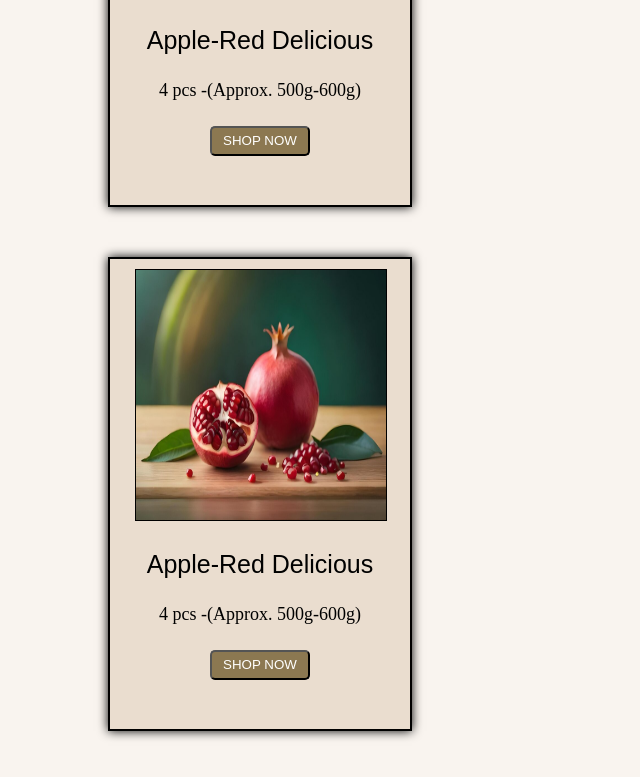
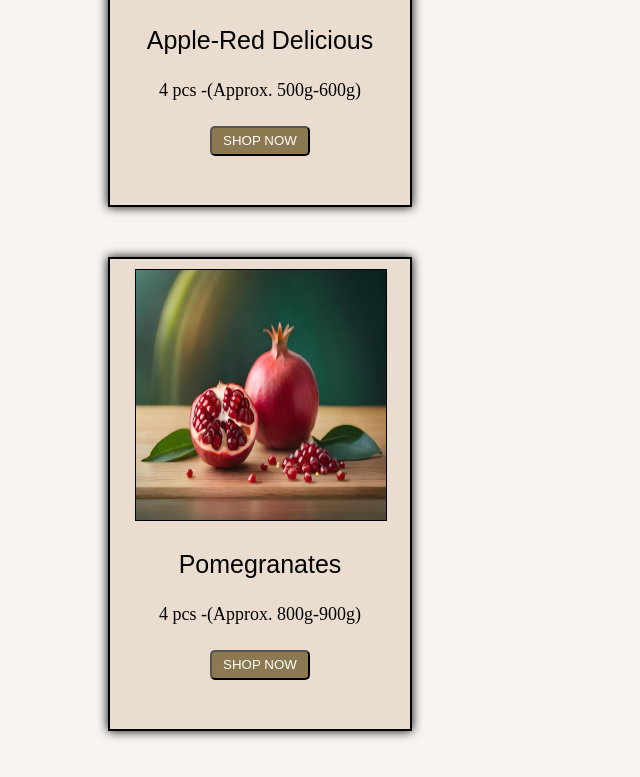
Before and after one commit to HN3656/box, a plain HTML site: page index.html in a window 1280 px wide. Shown: the part 1463-2240 px from the top of the page, without its empty margins (0-640 px from the left). Drawn offline with Linux system fonts and the light colour scheme.

Commit message:
pomegranates box is ready

```diff
--- a/index.html
+++ b/index.html
@@ -94,8 +94,8 @@
 </div>
 <div class="box">
     <img class="img"  src="./img/pomegranates.jpg"/>
-    <p class="para">Apple-Red Delicious </p>
-    <p class="text">4 pcs -(Approx. 500g-600g)</p>
+    <p class="para">Pomegranates </p>
+    <p class="text">4 pcs -(Approx. 800g-900g)</p>
     <button class="btn">SHOP NOW</button>
 
 </div>
```
